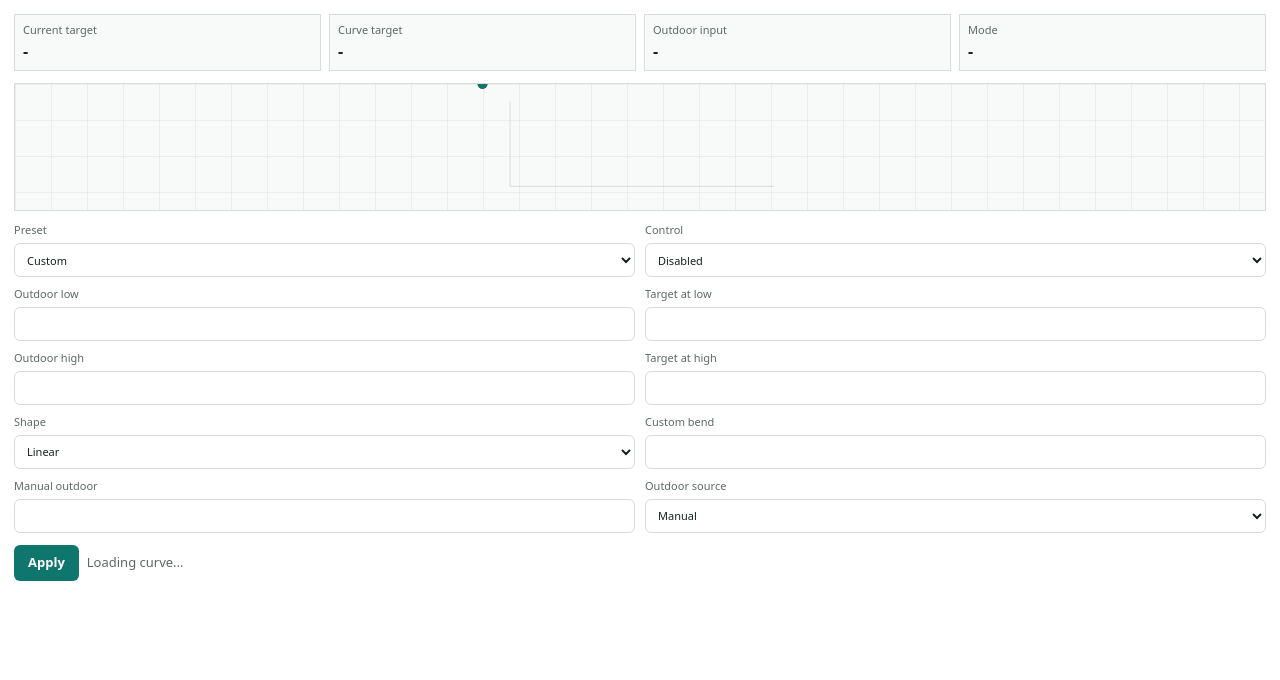
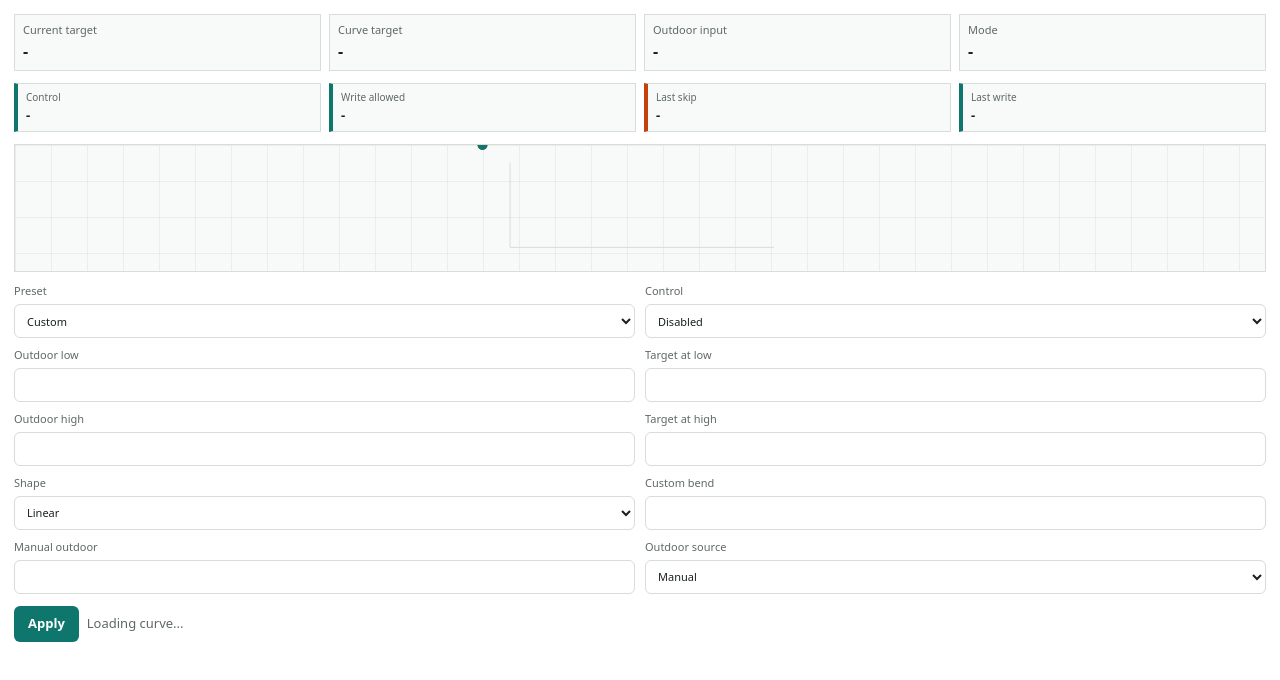
Before and after one commit to bebraw/homey-versati, a website: page widgets/weather-curve/public/index.html in a window 1280 px wide. Drawn offline with Linux system fonts and the light colour scheme.

Commit message:
Show weather curve safety status

```diff
--- a/widgets/weather-curve/public/index.html
+++ b/widgets/weather-curve/public/index.html
@@ -78,6 +78,41 @@
       letter-spacing: 0;
     }
 
+    .safety {
+      display: grid;
+      grid-template-columns: repeat(4, minmax(0, 1fr));
+      gap: 8px;
+    }
+
+    .pill {
+      min-width: 0;
+      padding: 7px 8px;
+      border: 1px solid var(--line);
+      border-left: 4px solid var(--accent);
+      background: var(--panel);
+    }
+
+    .pill.warn {
+      border-left-color: var(--accent-2);
+    }
+
+    .pill span {
+      display: block;
+      overflow: hidden;
+      color: var(--muted);
+      font-size: 10px;
+      text-overflow: ellipsis;
+      white-space: nowrap;
+    }
+
+    .pill strong {
+      display: block;
+      overflow: hidden;
+      margin-top: 2px;
+      text-overflow: ellipsis;
+      white-space: nowrap;
+    }
+
     .curve {
       width: 100%;
       height: 128px;
@@ -144,7 +179,8 @@
 
     @media (max-width: 360px) {
       .status,
-      .controls {
+      .controls,
+      .safety {
         grid-template-columns: 1fr;
       }
     }
@@ -157,6 +193,13 @@
       <div class="metric"><span>Curve target</span><strong id="curveTarget">-</strong></div>
       <div class="metric"><span>Outdoor input</span><strong id="outdoorInput">-</strong></div>
       <div class="metric"><span>Mode</span><strong id="mode">-</strong></div>
+    </section>
+
+    <section class="safety">
+      <div class="pill" id="controlPill"><span>Control</span><strong id="controlState">-</strong></div>
+      <div class="pill" id="writePill"><span>Write allowed</span><strong id="writeAllowed">-</strong></div>
+      <div class="pill warn"><span>Last skip</span><strong id="skipReason">-</strong></div>
+      <div class="pill"><span>Last write</span><strong id="lastWrite">-</strong></div>
     </section>
 
     <svg class="curve" id="curve" viewBox="0 0 320 128" role="img" aria-label="Heating target weather curve">
@@ -291,7 +334,14 @@
       text('currentTarget', celsius(state.values && state.values.heatingTargetTemperature, 0));
       text('curveTarget', celsius(state.values && state.values.curveHeatingTarget, 0));
       text('outdoorInput', celsius(state.values && state.values.curveOutdoorTemperature, 1));
-      text('mode', state.values && state.values.mode ? String(state.values.mode).replaceAll('_', ' ') : '-');
+      const mode = state.values && state.values.mode ? String(state.values.mode) : '';
+      text('mode', mode ? mode.replaceAll('_', ' ') : '-');
+      text('controlState', readableControl(state.controlMode));
+      const canWrite = state.controlMode === 'write' && mode === 'heat_hot_water';
+      text('writeAllowed', canWrite ? 'Yes' : 'No');
+      document.getElementById('writePill').classList.toggle('warn', !canWrite);
+      text('skipReason', state.diagnostics && state.diagnostics.lastSkippedReason ? state.diagnostics.lastSkippedReason : '-');
+      text('lastWrite', state.diagnostics && state.diagnostics.lastWriteAt ? new Date(state.diagnostics.lastWriteAt).toLocaleTimeString() : '-');
       draw(config);
     }
 
@@ -330,6 +380,13 @@
       return typeof value === 'number' ? `${value.toFixed(decimals)}°C` : '-';
     }
 
+    function readableControl(value) {
+      if (value === 'dry_run') return 'Dry run';
+      if (value === 'write') return 'Write';
+      if (value === 'disabled') return 'Disabled';
+      return '-';
+    }
+
     function text(id, value) {
       document.getElementById(id).textContent = value;
     }
```
Also changed, not shown: CHANGELOG.md, README.md.
